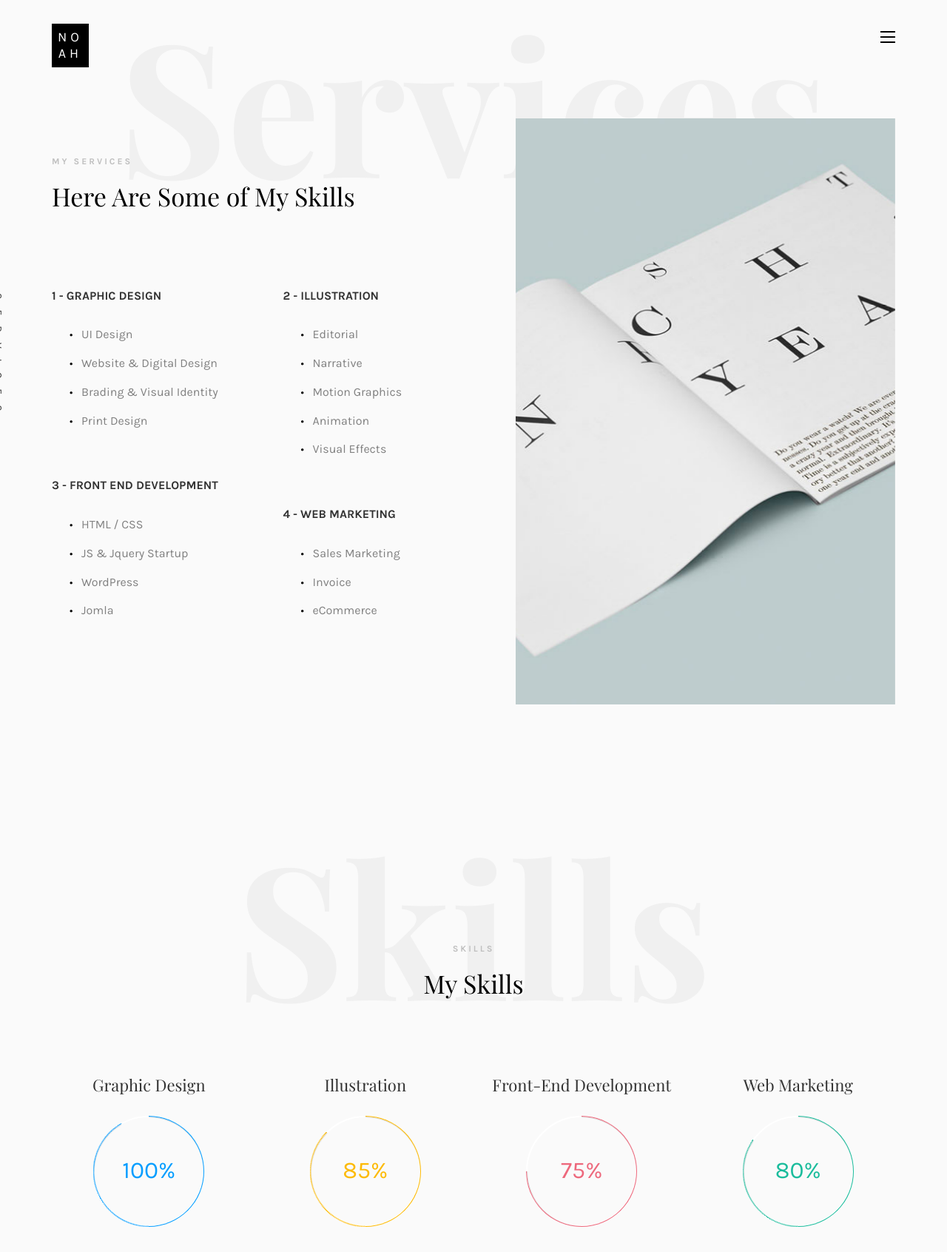
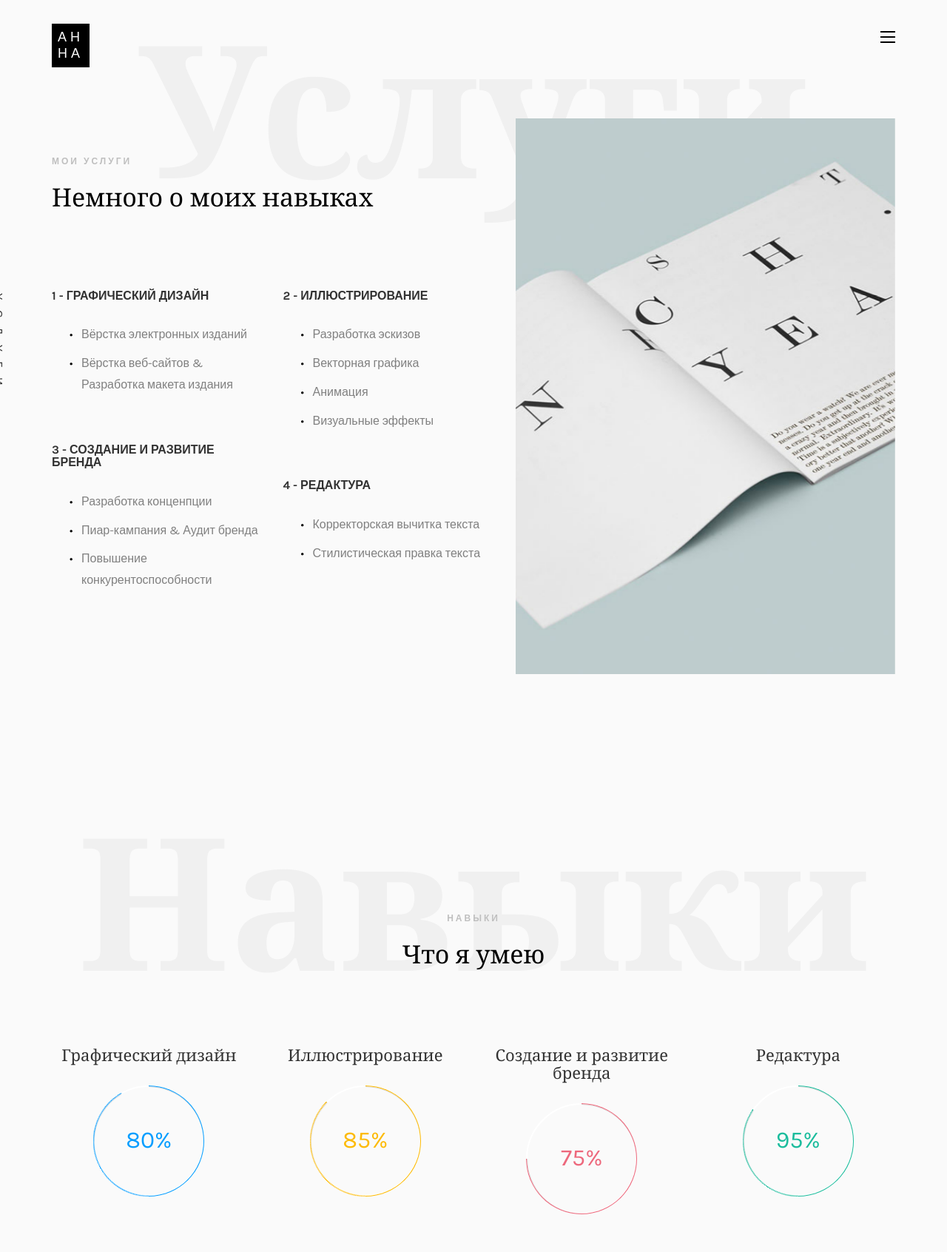
Before and after one commit to Anna1315/Too, a plain HTML site: page services.html in a window 1280 px wide. Shown: the top 1692 px of the page at 74% size. Drawn offline with nearby package versions, Linux system fonts and the light colour scheme; files whose address does not match are found by name; a web font is replaced by a local one.

Commit message:
Update services.html

```diff
--- a/services.html
+++ b/services.html
@@ -3,7 +3,7 @@
 	<head>
 	<meta charset="utf-8">
 	<meta http-equiv="X-UA-Compatible" content="IE=edge">
-	<title>Noah Template</title>
+	<title>Анна Невайкина</title>
 	<meta name="viewport" content="width=device-width, initial-scale=1">
 	<meta name="description" content="" />
 	<meta name="keywords" content="" />
@@ -66,18 +66,18 @@
 				<div class="row">
 					<div class="col-md-12">
 						<ul>
-							<li><a href="index.html">Home</a></li>
-							<li class="active"><a href="services.html">Services</a></li>
-							<li><a href="work.html">Work</a></li>
-							<li><a href="blog.html">Blog</a></li>
-							<li><a href="about.html">About</a></li>
-							<li><a href="contact.html">Contact</a></li>
+							<li><a href="index.html">Главная</a></li>
+							<li class="active"><a href="services.html">Услуги</a></li>
+							<li><a href="work.html">Проекты</a></li>
+							<li><a href="blog.html">Блог</a></li>
+							<li><a href="about.html">О себе</a></li>
+							<li><a href="contact.html">Контакты</a></li>
 						</ul>
 					</div>
 				</div>
 				<div class="row">
 					<div class="col-md-12">
-						<h2 class="head-title">Works</h2>
+						<h2 class="head-title">Проекты</h2>
 						<a href="images/work-1.jpg" class="gallery image-popup-link text-center" style="background-image: url(images/work-1.jpg);">
 							<span><i class="icon-search3"></i></span>
 						</a>
@@ -102,7 +102,7 @@
 				<div class="row">
 					<div class="col-md-12">
 						<div class="colorlib-navbar-brand">
-							<a class="colorlib-logo" href="index.html"><span>No</span><span>ah</span></a>
+							<a class="colorlib-logo" href="index.html"><span>Ан</span><span>на</span></a>
 						</div>
 						<a href="#" class="js-colorlib-nav-toggle colorlib-nav-toggle"><i></i></a>
 					</div>
@@ -112,7 +112,7 @@
 		<div id="colorlib-services">
 			<div class="container">
 				<div class="row text-center">
-					<h2 class="bold">Services</h2>
+					<h2 class="bold">Услуги</h2>
 				</div>
 				<div class="row">
 					<div class="col-md-12">
@@ -120,53 +120,48 @@
 							<div class="one-third">
 								<div class="row">
 									<div class="col-md-12 col-md-offset-0 animate-box intro-heading">
-										<span>My Services</span>
-										<h2>Here Are Some of My Skills</h2>
+										<span>Мои услуги</span>
+										<h2>Немного о моих навыках</h2>
 									</div>
 								</div>
 								<div class="row">
 									<div class="col-md-12">
 										<div class="rotate">
-											<h2 class="heading">Services</h2>
+											<h2 class="heading">Услуги</h2>
 										</div>
 									</div>
 									<div class="col-md-6">
 										<div class="services animate-box">
-											<h3>1 - Graphic Design</h3>
+											<h3>1 - Графический дизайн</h3>
 											<ul>
-												<li>UI Design</li>
-												<li>Website &amp; Digital Design</li>
-												<li>Brading &amp; Visual Identity</li>
-												<li>Print Design</li>
+												<li>Вёрстка электронных изданий</li>
+												<li>Вёрстка веб-сайтов &amp; Разработка макета издания</li>
 											</ul>
 										</div>
 										<div class="services animate-box">
-											<h3>3 - Front End Development</h3>
+											<h3>3 - Создание и развитие бренда</h3>
 											<ul>
-												<li>HTML / CSS</li>
-												<li>JS &amp; Jquery Startup</li>
-												<li>WordPress</li>
-												<li>Jomla</li>
+												<li>Разработка конценпции</li>
+												<li>Пиар-кампания &amp; Аудит бренда</li>
+												<li>Повышение конкурентоспособности</li>
 											</ul>
 										</div>
 									</div>
 									<div class="col-md-6">
 										<div class="services animate-box">
-											<h3>2 - Illustration</h3>
+											<h3>2 - Иллюстрирование</h3>
 											<ul>
-												<li>Editorial</li>
-												<li>Narrative</li>
-												<li>Motion Graphics</li>
-												<li>Animation</li>
-												<li>Visual Effects</li>
+												<li>Разработка эскизов</li>
+												<li>Векторная графика</li>
+												<li>Анимация</li>
+												<li>Визуальные эффекты</li>
 											</ul>
 										</div>
 										<div class="services animate-box">
-											<h3>4 - Web Marketing</h3>
+											<h3>4 - Редактура</h3>
 											<ul>
-												<li>Sales Marketing</li>
-												<li>Invoice</li>
-												<li>eCommerce</li>
+												<li>Корректорская вычитка текста</li>
+												<li>Стилистическая правка текста</li>
 											</ul>
 										</div>
 									</div>
@@ -183,17 +178,17 @@
 		<div id="colorlib-progress">
 			<div class="container">
 				<div class="row text-center">
-					<h2 class="bold">Skills</h2>
+					<h2 class="bold">Навыки</h2>
 				</div>
 				<div class="row">
 					<div class="col-md-12 col-md-offset-0 text-center animate-box intro-heading">
-						<span>Skills</span>
-						<h2>My Skills</h2>
+						<span>Навыки</span>
+						<h2>Что я умею</h2>
 					</div>
 				</div>
 				<div class="row">
 			      <div class="col-md-3 col-sm-6 text-center">
-			      	<h2 class="progress-head">Graphic Design</h2>
+			      	<h2 class="progress-head">Графический дизайн</h2>
 		            <div class="progress blue">
 		                <span class="progress-left">
 		                    <span class="progress-bar"></span>
@@ -201,12 +196,12 @@
 		                <span class="progress-right">
 		                    <span class="progress-bar"></span>
 		                </span>
-		                <div class="progress-value">100%</div>
+		                <div class="progress-value">80%</div>
 		            </div>
 		         </div>
 
 		         <div class="col-md-3 col-sm-6 text-center">
-		         	<h2 class="progress-head">Illustration</h2>
+		         	<h2 class="progress-head">Иллюстрирование</h2>
 		            <div class="progress yellow">
 		                <span class="progress-left">
 		                    <span class="progress-bar"></span>
@@ -219,7 +214,7 @@
 		         </div>
 
 		         <div class="col-md-3 col-sm-6 text-center">
-		         	<h2 class="progress-head">Front-End Development</h2>
+		         	<h2 class="progress-head">Создание и развитие бренда</h2>
 		            <div class="progress pink">
 		                <span class="progress-left">
 		                    <span class="progress-bar"></span>
@@ -232,7 +227,7 @@
 		         </div>
 
 		         <div class="col-md-3 col-sm-6 text-center">
-		         	<h2 class="progress-head">Web Marketing</h2>
+		         	<h2 class="progress-head">Редактура</h2>
 		            <div class="progress green">
 		                <span class="progress-left">
 		                    <span class="progress-bar"></span>
@@ -240,7 +235,7 @@
 		                <span class="progress-right">
 		                    <span class="progress-bar"></span>
 		                </span>
-		                <div class="progress-value">80%</div>
+		                <div class="progress-value">95%</div>
 		            </div>
 		         </div>
 			   </div>
```
